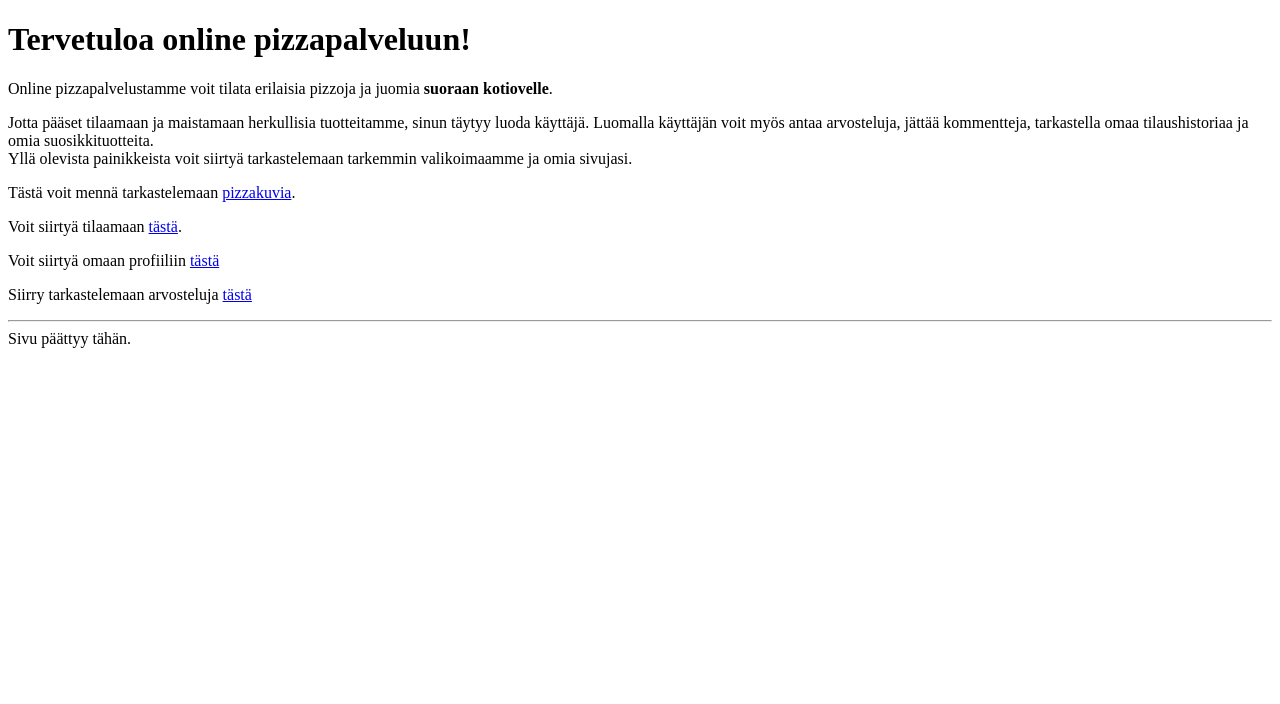
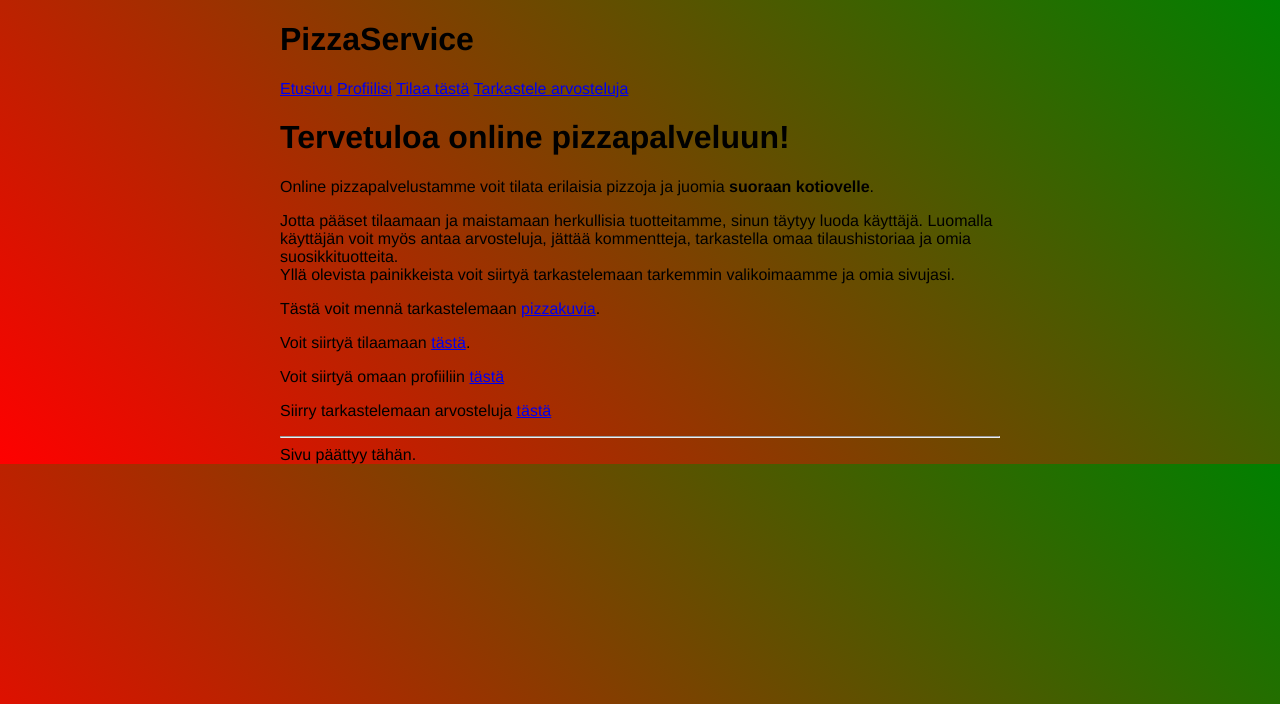
Before and after one commit to lottatan/pizzaservice, a Flask app: page / in a window 1280 px wide. Shown: the top 704 px of the page. Run offline with Flask 3, Linux system fonts and the light colour scheme.

Commit message:
layout.html toimiI

```diff
--- /dev/null
+++ b/main.css
@@ -0,0 +1,39 @@
+body {
+    background-image: linear-gradient(45deg, red, green);
+    margin: auto;
+    max-width: 45em;
+    font-family: 'Helvetica', 'Arial', sans-serif;
+}
+
+/* nav li {
+    display: inline-block;
+    padding: .5em 1em;
+    border-radius: .5em;
+    margin: .2em;
+}
+
+.header {
+    font-weight: bold;
+    padding: 2em 1em;
+    font-size: 2em;
+}
+
+form {
+    display: block;
+    float: right;
+}
+
+nav ul {
+    padding: 0;
+    margin: .5em;
+    text-align: center;
+}
+
+h2 {
+    margin-top: 0;
+}
+
+.content {
+    padding: 1.5em 2em;
+}
+  */
--- a/templates/comments.html
+++ b/templates/comments.html
@@ -1,4 +1,7 @@
 <!DOCTYPE html>
+{% extends "layout.html" %}
+{% block title %}Arvostelu{% endblock %}
+{% block content %}
 
 <p>
 
@@ -14,3 +17,5 @@
         {% endfor %}
         </ol>
         <br>
+
+{% endblock %}
--- a/templates/etusivu.html
+++ b/templates/etusivu.html
@@ -1,7 +1,11 @@
 <!DOCTYPE html>
-<title>Testisivu</title>
-<h1>Tervetuloa online pizzapalveluun!</h1>
-<p>
+{% extends "layout.html" %}
+{% block title %}Etusivu{% endblock %}
+{% block content %}
+
+<body>
+    <h1>Tervetuloa online pizzapalveluun!</h1>
+    <p>
 Online pizzapalvelustamme voit tilata erilaisia pizzoja ja juomia <b>suoraan kotiovelle</b>.
 <p>
 Jotta pääset tilaamaan ja maistamaan herkullisia tuotteitamme, sinun täytyy luoda käyttäjä.
@@ -24,3 +28,5 @@ Siirry tarkastelemaan arvosteluja <a href="http://127.0.0.1:5000/comments">täst
 </p>
 <hr>
 Sivu päättyy tähän.
+
+{% endblock %}
--- /dev/null
+++ b/templates/layout.html
@@ -0,0 +1,22 @@
+<!DOCTYPE html>
+
+<html>
+    <head>
+        <title> PizzaService - {% block title %}{% endblock %}</title>
+        <link rel="stylesheet" type="text/css" href="main.css">
+        <meta name="viewport" content="width=device-width, initial-scale=1">
+    </head>
+
+    <body>
+
+        <h1> PizzaService</h1>
+
+        <a href="/">Etusivu</a></li>
+        <a href="/profile">Profiilisi</a>
+        <a href="/order">Tilaa tästä</a>
+        <a href="/comments">Tarkastele arvosteluja</a>
+
+        {% block content %}{% endblock %}
+
+    </body>
+</html>
--- a/templates/tilaussivu.html
+++ b/templates/tilaussivu.html
@@ -1,4 +1,8 @@
 <!DOCTYPE html>
+{% extends "layout.html" %}
+{% block title %}Tilaussivu{% endblock %}
+{% block content %}
+
 <form action="/result" method="POST">
     Valitse haluamasi pizzat:
     <p>
@@ -16,3 +20,5 @@
     <p>
     <input type="submit" value="Lähetä">
     </form>
+
+    {% endblock %}
```
Also changed, not shown: templates/profile.html (+21 -15 lines).
